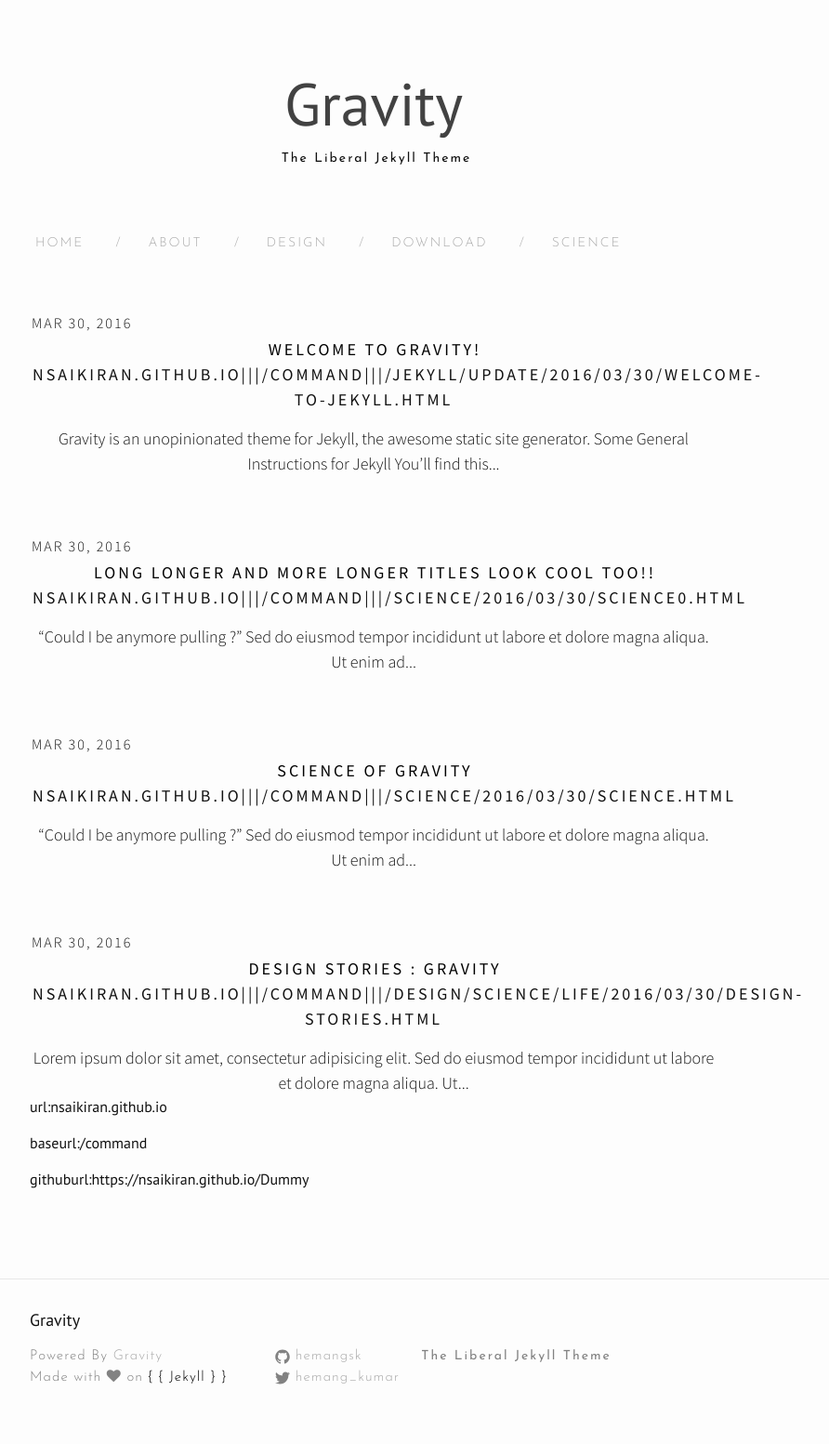
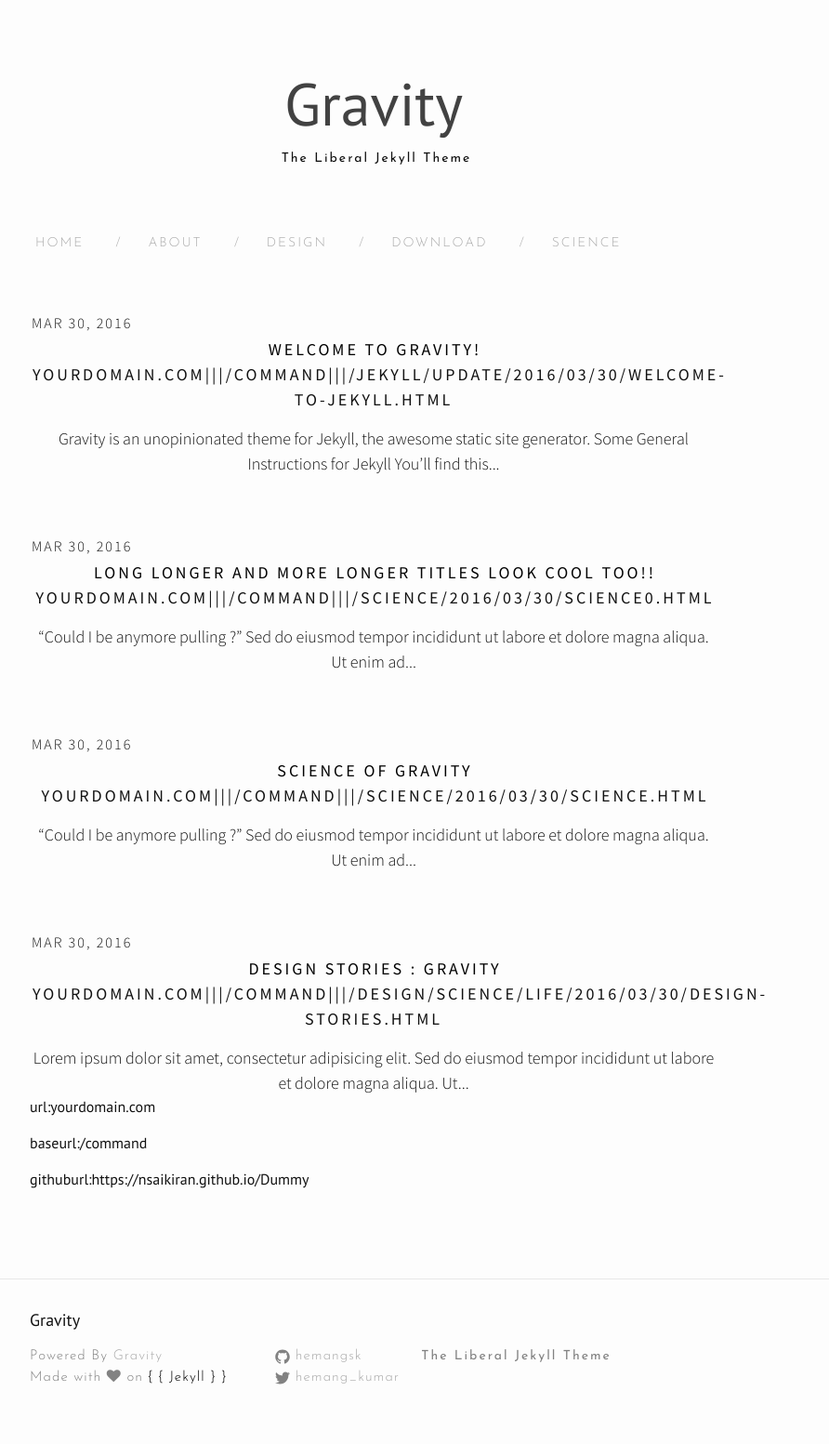
Before and after one commit to nsaikiran/Dummy, a Jekyll site: the page built from index.html, in a window 1280 px wide. Shown: the whole page at 93% size, without its empty margins (238-1130 px from the left). Built offline with Jekyll 4.4.1, drawn with Linux system fonts in a browser that asks for light colours; nearby versions of some CDN libraries; the list of posts is cut into pages by our own code.

Commit message:
[Testing] change url

```diff
--- a/_config.yml
+++ b/_config.yml
@@ -10,7 +10,7 @@
 email: hemangsk@gmail.com
 description: The Liberal Jekyll Theme
 baseurl: "/command" # the subpath of your site, e.g. /blog
-url: "nsaikiran.github.io" # the base hostname & protocol for your site
+url: "yourdomain.com" # the base hostname & protocol for your site
 twitter_username: hemang_kumar
 github_username:  hemangsk
 paginate: 5
```
